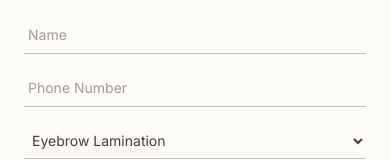
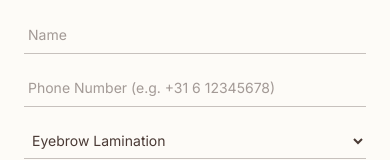
Before and after one commit to SvetikUA/beauty-room-by-yavorska, a website built with Vite: page index.html in a window 390 px wide. Shown: the part 2862-3022 px from the top of the page. Built offline with nearby package versions, Linux system fonts and the light colour scheme; no server answers.

Commit message:
fixed phone number

```diff
--- a/index.html
+++ b/index.html
@@ -113,7 +113,7 @@
           <h3 class="font-serif text-2xl mb-6 text-warm-brown" data-i18n="nav.book">Book Now</h3>
           <form id="booking-form" class="flex flex-col gap-4">
             <input type="text" name="name" placeholder="Name" required class="border-b border-warm-brown/30 bg-transparent py-2 px-1 text-sm outline-none focus:border-cappuccino transition-colors text-warm-brown placeholder-warm-brown/50">
-            <input type="tel" name="phone" placeholder="Phone Number" required class="border-b border-warm-brown/30 bg-transparent py-2 px-1 text-sm outline-none focus:border-cappuccino transition-colors text-warm-brown placeholder-warm-brown/50">
+            <input type="tel" name="phone" placeholder="Phone Number (e.g. +31 6 12345678)" required pattern="^\+?[0-9\s\-\(\)]{7,15}$" title="Please enter a valid phone number (7-15 digits, you can use + or -)" class="border-b border-warm-brown/30 bg-transparent py-2 px-1 text-sm outline-none focus:border-cappuccino transition-colors text-warm-brown placeholder-warm-brown/50">
             <select name="service" class="border-b border-warm-brown/30 bg-transparent py-2 px-1 text-sm outline-none focus:border-cappuccino transition-colors text-warm-brown">
               <option value="lamination">Eyebrow Lamination</option>
               <option value="tinting">Eyebrow Tinting</option>
```
